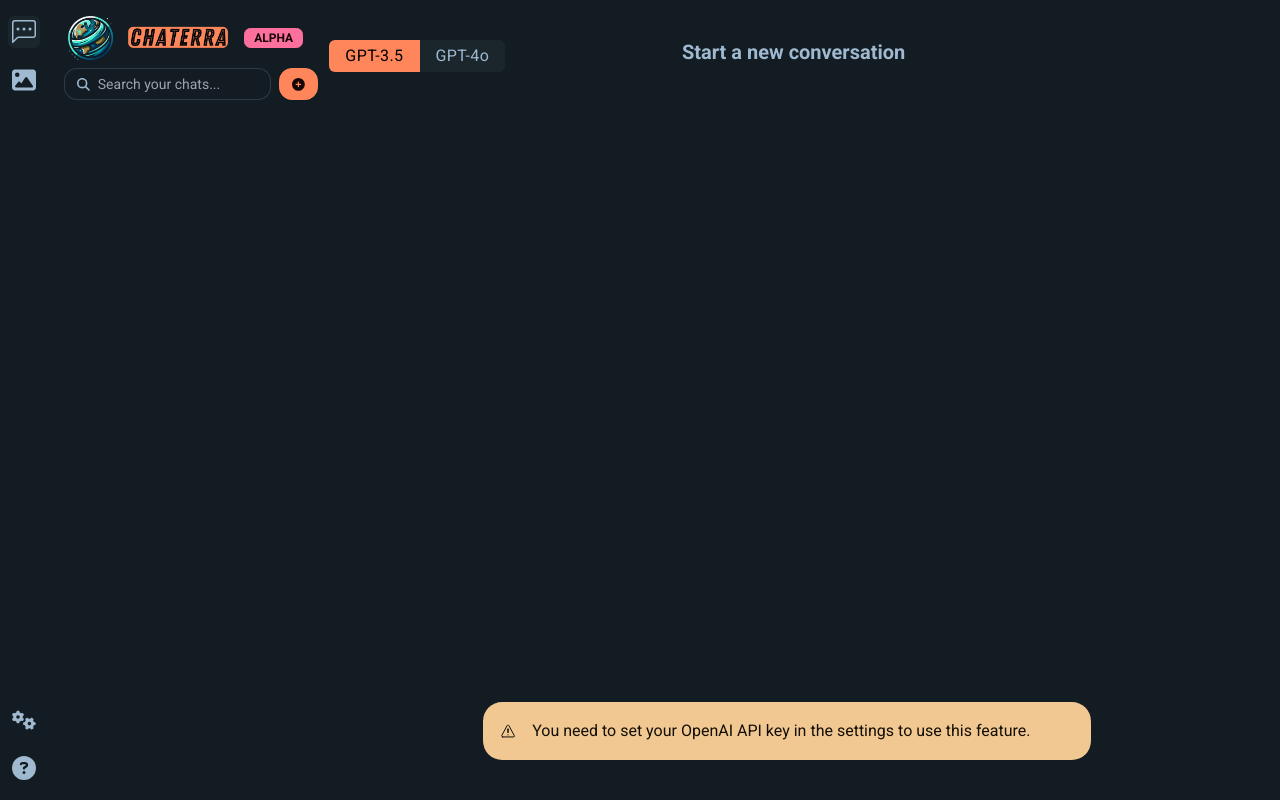
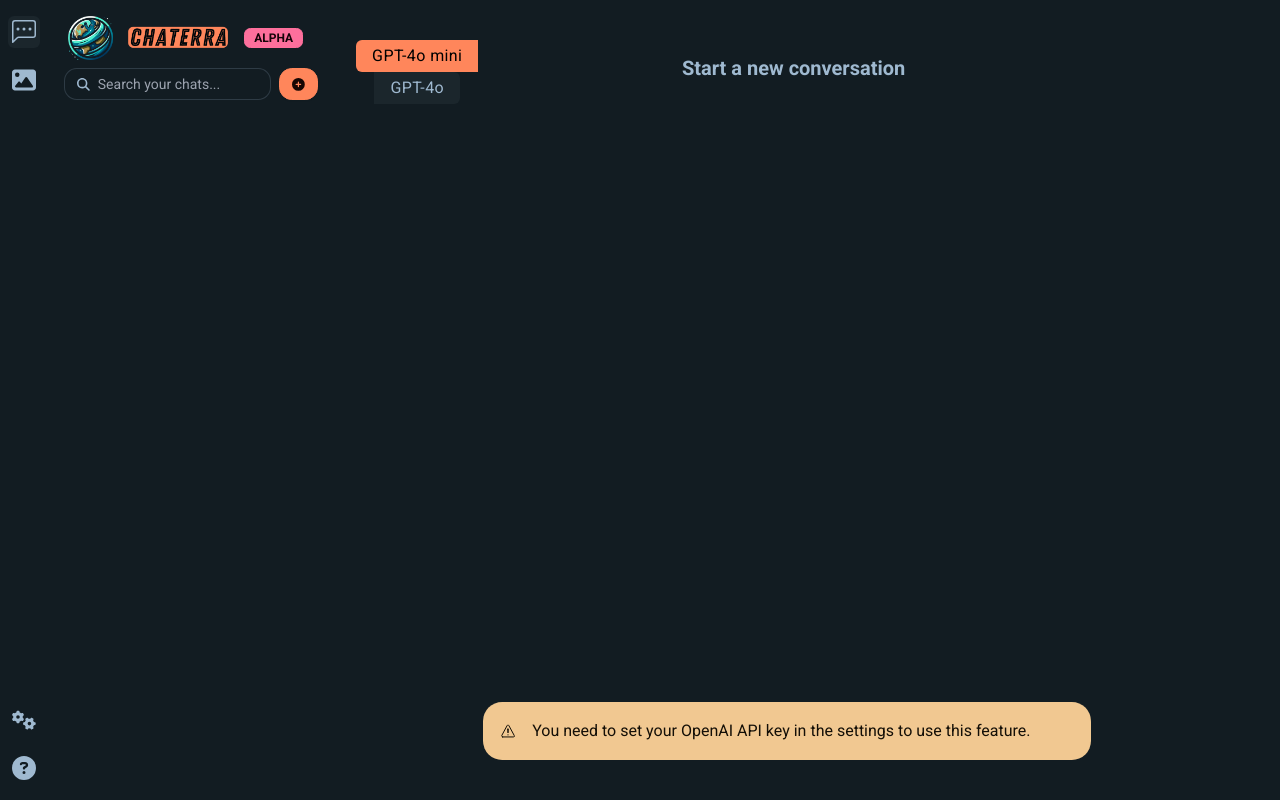
Before and after one commit to exler/chaterra, a React (Vite) app: page / in a window 1280 px wide. Built offline with nearby package versions, Linux system fonts and the light colour scheme.

Commit message:
feat(chats): Replace GPT-3.5 Turbo with GPT-4o mini

```diff
--- a/src/components/ChatWindow/ChatWindow.tsx
+++ b/src/components/ChatWindow/ChatWindow.tsx
@@ -5,7 +5,7 @@
 import { twMerge } from "tailwind-merge";
 
 import MessageInput from "@/components/MessageInput/MessageInput";
-import { type ChatMessage, type GenerationChat, type TextGenerationChat, TextGenerationModel } from "@/types/chats";
+import type { ChatMessage, GenerationChat, TextGenerationChat, TextGenerationModel } from "@/types/chats";
 import { getChatTitleFromMessage } from "@/utils/chats";
 import { base64EncodeImage } from "@/utils/encode";
 
@@ -163,11 +163,7 @@
                         </span>
                     </div>
                 ) : (
-                    <MessageInput
-                        showImageUpload={true}
-                        allowImageUpload={chatModel === TextGenerationModel.GPT4OMNI}
-                        onFormSubmit={onFormSubmit}
-                    />
+                    <MessageInput showImageUpload={true} allowImageUpload={true} onFormSubmit={onFormSubmit} />
                 )}
             </div>
         </div>
--- a/src/routes/TextGenerationChats.tsx
+++ b/src/routes/TextGenerationChats.tsx
@@ -19,13 +19,13 @@
     const openAIApiKey = useUserSettingsStore((state) => state.openAIApiKey);
     const openAIClient = createOpenAIClient(openAIApiKey);
 
-    const [chatModel, setChatModel] = useState<TextGenerationModel>(TextGenerationModel.GPT35TURBO);
+    const [chatModel, setChatModel] = useState<TextGenerationModel>(TextGenerationModel.GPT4OMINI);
 
     useEffect(() => {
         if (activeChat) {
             setChatModel(activeChat.model);
         } else {
-            setChatModel(TextGenerationModel.GPT35TURBO);
+            setChatModel(TextGenerationModel.GPT4OMINI);
         }
     }, [activeChat]);
 
@@ -75,7 +75,7 @@
                         value={chatModel}
                         onValueChange={(value: string | number) => setChatModel(value as TextGenerationModel)}
                         segments={[
-                            { label: "GPT-3.5", value: TextGenerationModel.GPT35TURBO },
+                            { label: "GPT-4o mini", value: TextGenerationModel.GPT4OMINI },
                             { label: "GPT-4o", value: TextGenerationModel.GPT4OMNI },
                         ]}
                         disabled={!!activeChat}
--- a/src/types/chats.tsx
+++ b/src/types/chats.tsx
@@ -6,7 +6,7 @@
 }
 
 export enum TextGenerationModel {
-    GPT35TURBO = "gpt-3.5-turbo",
+    GPT4OMINI = "gpt-4o-mini",
     GPT4OMNI = "gpt-4o",
 }
 
```
